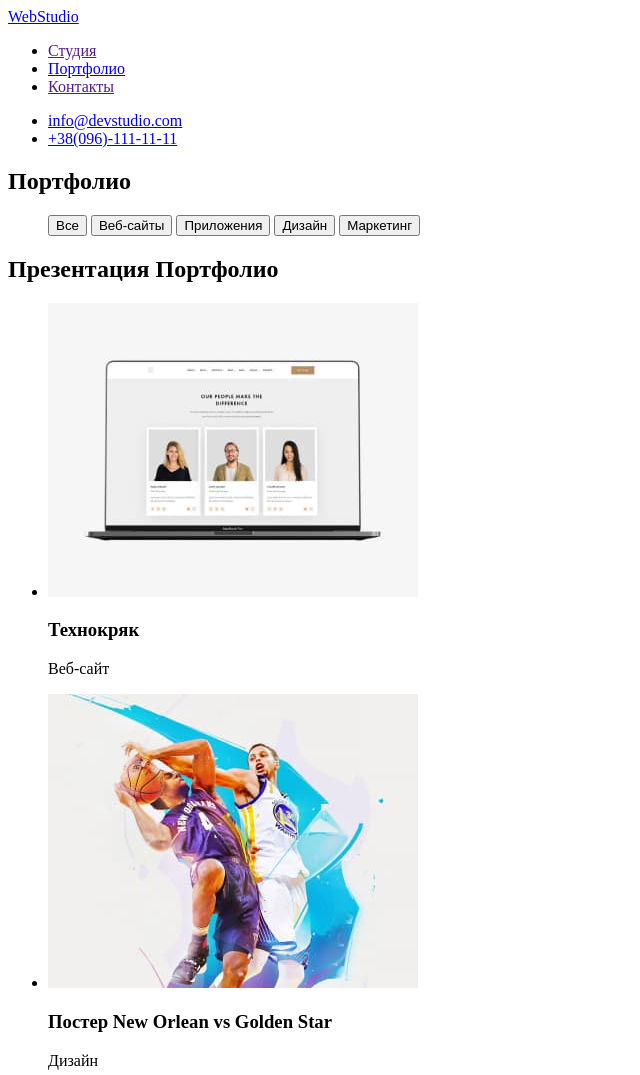
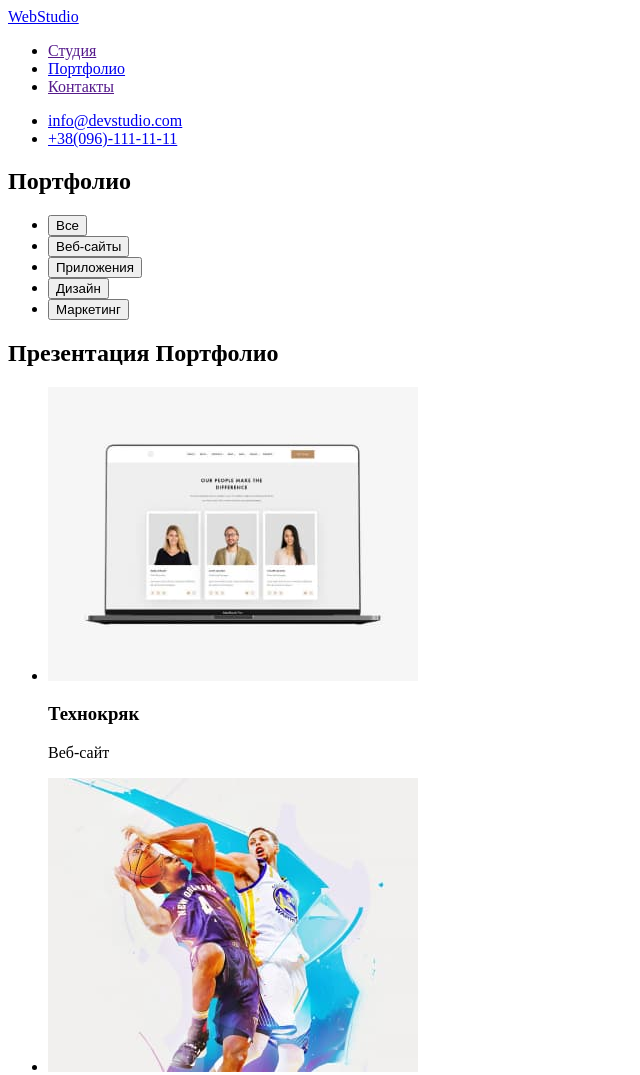
Before and after one commit to Maksim-Kazantsev/goit-markup-hw-02, a plain HTML site: page portfolio.html in a window 1280 px wide. Shown: the top 1075 px of the page, without its empty margins (0-640 px from the left). Drawn offline with Linux system fonts and the light colour scheme.

Commit message:
add ul portfolio

```diff
--- a/portfolio.html
+++ b/portfolio.html
@@ -25,11 +25,11 @@
     <section>
         <h1>Портфолио</h1>
       <ul>
-          <button type="button">Все</button>
-          <button type="button">Веб-сайты</button>
-          <button type="button">Приложения</button>
-          <button type="button">Дизайн</button>
-          <button type="button">Маркетинг</button>
+          <li><button type="button">Все</button></li>
+          <li><button type="button">Веб-сайты</button></li>
+          <li><button type="button">Приложения</button></li>
+          <li><button type="button">Дизайн</button></li>
+          <li><button type="button">Маркетинг</button></li>
       </ul>
     </section>
     <section>
```
